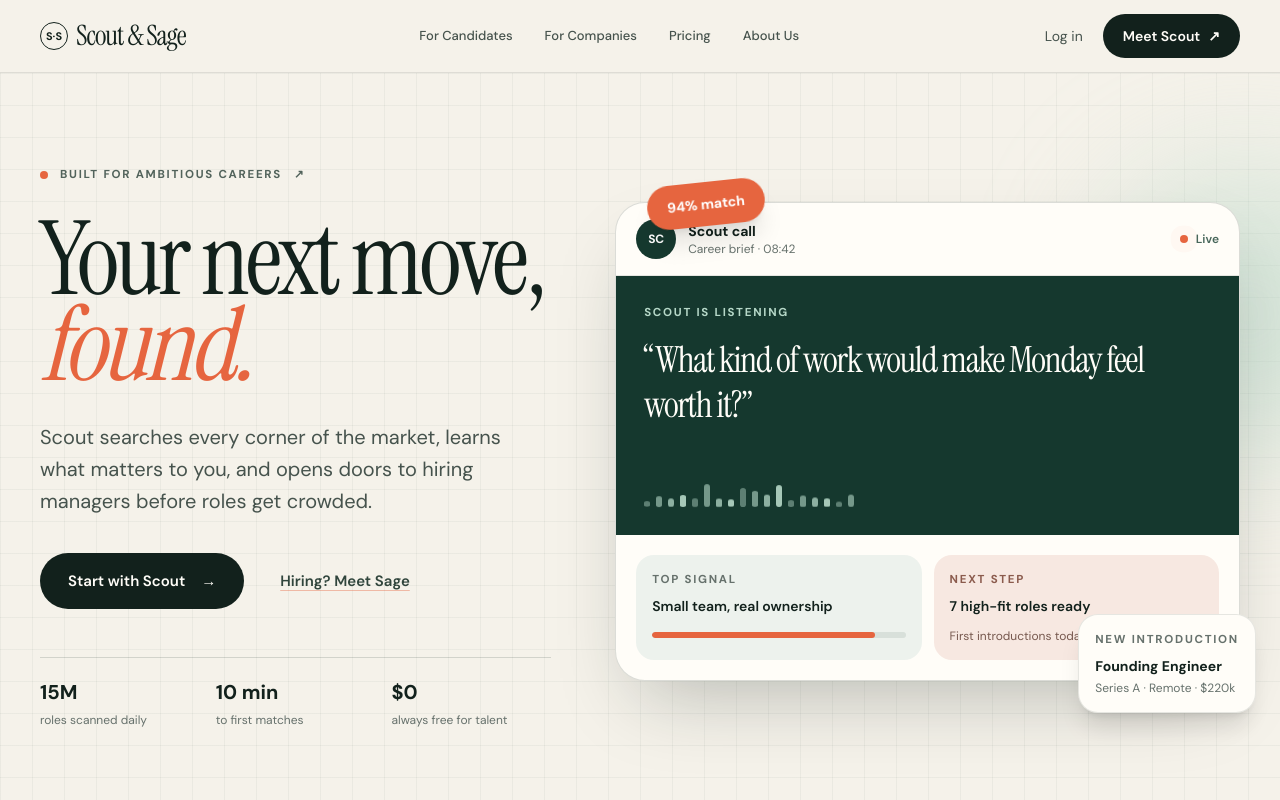
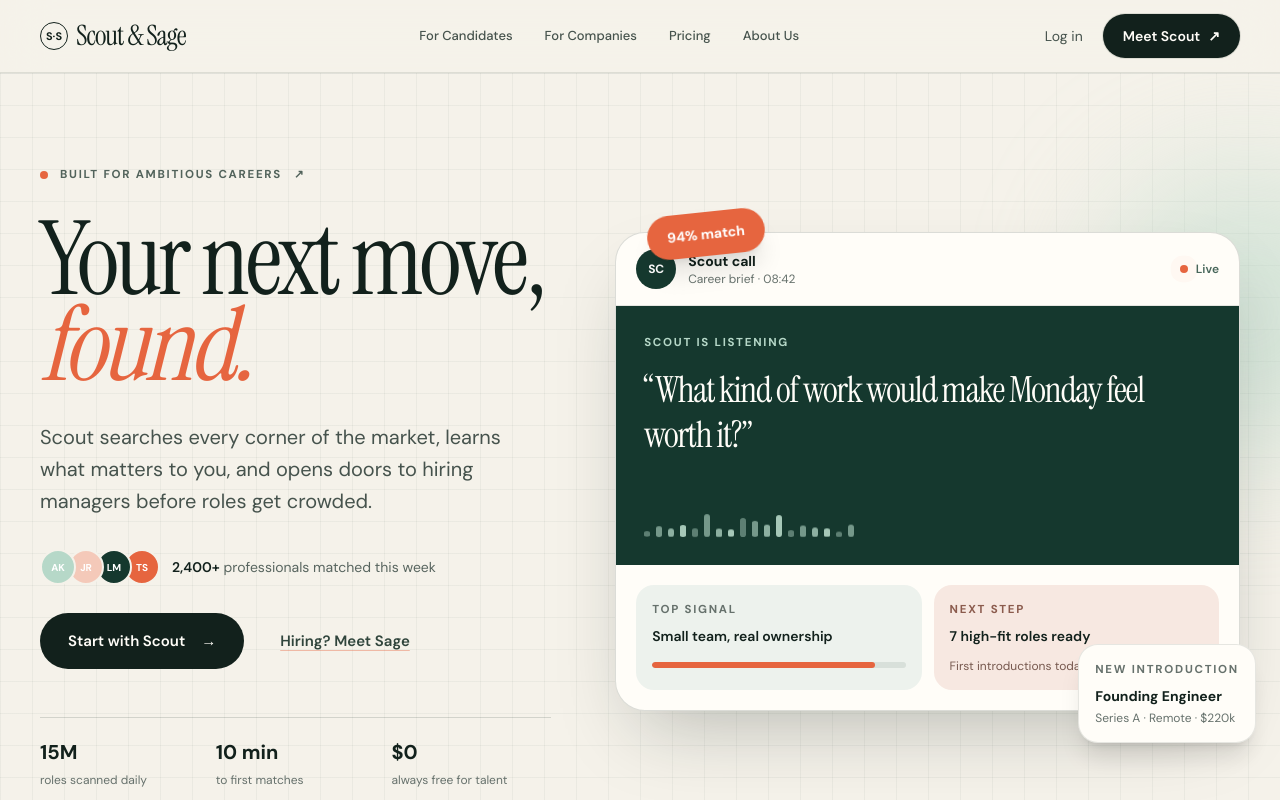
Before and after one commit to danteocualesjr/scout-and-sage, a Next.js app: page / in a window 1280 px wide. Shown: the top 800 px of the page. Built offline with nearby package versions, Linux system fonts and the light colour scheme.

Commit message:
style(ui): pass 1 — header polish, hero social proof, layout tokens
Align root body with brand palette, refine sticky header and primary CTA, and add avatar trust row under the hero headline.

Co-authored-by: Cursor <cursoragent@cursor.com>

```diff
--- a/src/app/globals.css
+++ b/src/app/globals.css
@@ -170,6 +170,15 @@ button:focus-visible {
   animation-play-state: paused;
 }
 
+.scrollbar-hide {
+  -ms-overflow-style: none;
+  scrollbar-width: none;
+}
+
+.scrollbar-hide::-webkit-scrollbar {
+  display: none;
+}
+
 @media (prefers-reduced-motion: reduce) {
   html {
     scroll-behavior: auto;
--- a/src/app/layout.tsx
+++ b/src/app/layout.tsx
@@ -25,8 +25,12 @@ export default function RootLayout({ children }: LayoutProps<"/">) {
     <html
       lang="en"
       className={`${dmSans.variable} ${instrumentSerif.variable} h-full antialiased`}
+      suppressHydrationWarning
     >
-      <body className="min-h-full flex flex-col bg-[#fafafa] text-[#0a0a0a]">
+      <body
+        className="flex min-h-full flex-col bg-[#f5f2ea] text-[#12211c]"
+        suppressHydrationWarning
+      >
         {children}
       </body>
     </html>
--- a/src/components/hero-section.tsx
+++ b/src/components/hero-section.tsx
@@ -30,7 +30,24 @@ export function HeroSection() {
             you, and opens doors to hiring managers before roles get crowded.
           </p>
 
-          <div className="hero-rise hero-delay-3 mt-9 flex flex-col gap-3 sm:flex-row sm:items-center">
+          <div className="hero-rise hero-delay-3 mt-8 flex items-center gap-3">
+            <div className="flex -space-x-2" aria-hidden>
+              {["#b6d8c8", "#f4c9b9", "#15382e", "#e6653f"].map((color, i) => (
+                <span
+                  key={color}
+                  className="inline-flex h-9 w-9 items-center justify-center rounded-full border-2 border-[#f5f2ea] text-[10px] font-bold text-white"
+                  style={{ backgroundColor: color, zIndex: 4 - i }}
+                >
+                  {["AK", "JR", "LM", "TS"][i]}
+                </span>
+              ))}
+            </div>
+            <p className="text-sm text-[#58655f]">
+              <span className="font-semibold text-[#12211c]">2,400+</span> professionals matched this week
+            </p>
+          </div>
+
+          <div className="hero-rise hero-delay-3 mt-7 flex flex-col gap-3 sm:flex-row sm:items-center">
             <Link
               href="#signup"
               className="button-lift inline-flex min-h-14 items-center justify-center rounded-full bg-[#12211c] px-7 text-[15px] font-semibold text-[#fffdf8]"
--- a/src/components/site-header.tsx
+++ b/src/components/site-header.tsx
@@ -9,7 +9,7 @@ const nav = [
 
 export function SiteHeader() {
   return (
-    <header className="sticky top-0 z-50 border-b border-[#12211c]/10 bg-[#f5f2ea]/90 backdrop-blur-xl">
+    <header className="sticky top-0 z-50 border-b border-[#12211c]/10 bg-[#f5f2ea]/92 shadow-[0_1px_0_rgb(18_33_28/0.04)] backdrop-blur-xl supports-[backdrop-filter]:bg-[#f5f2ea]/78">
       <div className="mx-auto flex h-[72px] max-w-[1280px] items-center justify-between px-5 md:px-10">
         <Link
           href="/"
@@ -57,7 +57,7 @@ export function SiteHeader() {
           </Link>
           <Link
             href="#signup"
-            className="button-lift flex min-h-11 items-center rounded-full bg-[#12211c] px-5 font-semibold text-[#fffdf8]"
+            className="button-lift flex min-h-11 items-center rounded-full bg-[#12211c] px-5 font-semibold text-[#fffdf8] ring-1 ring-[#12211c]/10"
           >
             Meet Scout <span className="ml-2" aria-hidden>↗</span>
           </Link>
```
